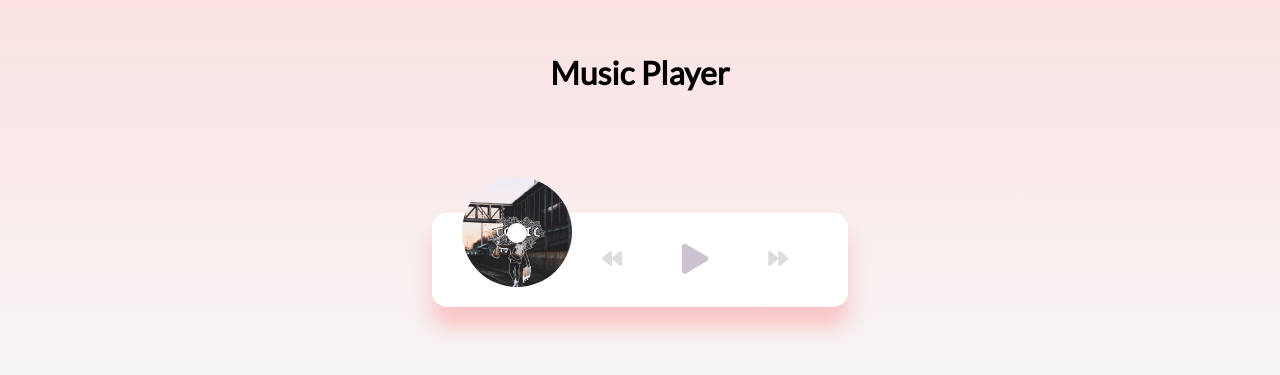
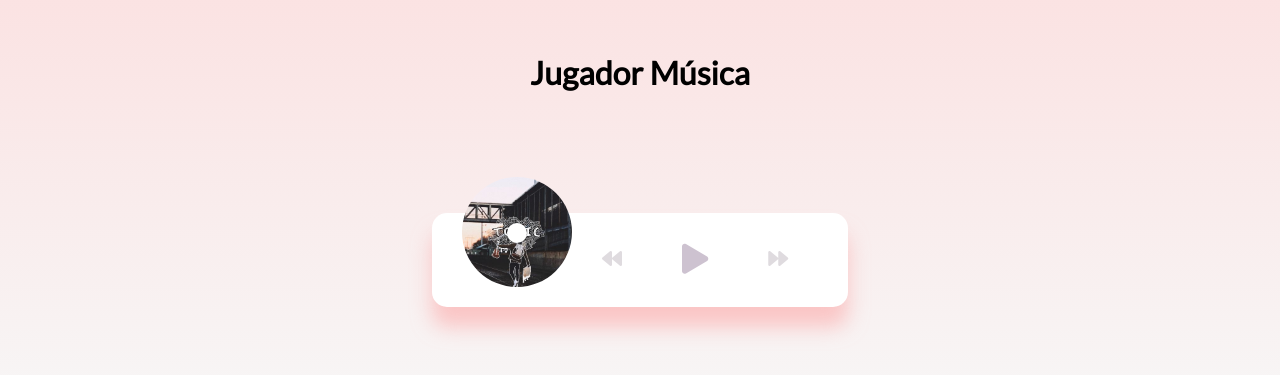
Before and after one commit to milagromartino/music-player, a plain HTML site: page index.html in a window 1280 px wide. Shown: the part 181-556 px from the top of the page. Drawn offline with Linux system fonts and the light colour scheme.

Commit message:
music playerto jugador musica

```diff
--- a/index.html
+++ b/index.html
@@ -9,10 +9,10 @@
       href="https://cdnjs.cloudflare.com/ajax/libs/font-awesome/5.10.2/css/all.min.css"
     />
     <link rel="stylesheet" href="style.css" />
-    <title>Music Player</title>
+    <title>Jugador Música</title>
   </head>
   <body>
-    <h1>Music Player</h1>
+    <h1>Jugador Música</h1>
 
     <div class="music-container" id="music-container">
       <div class="music-info">
```
